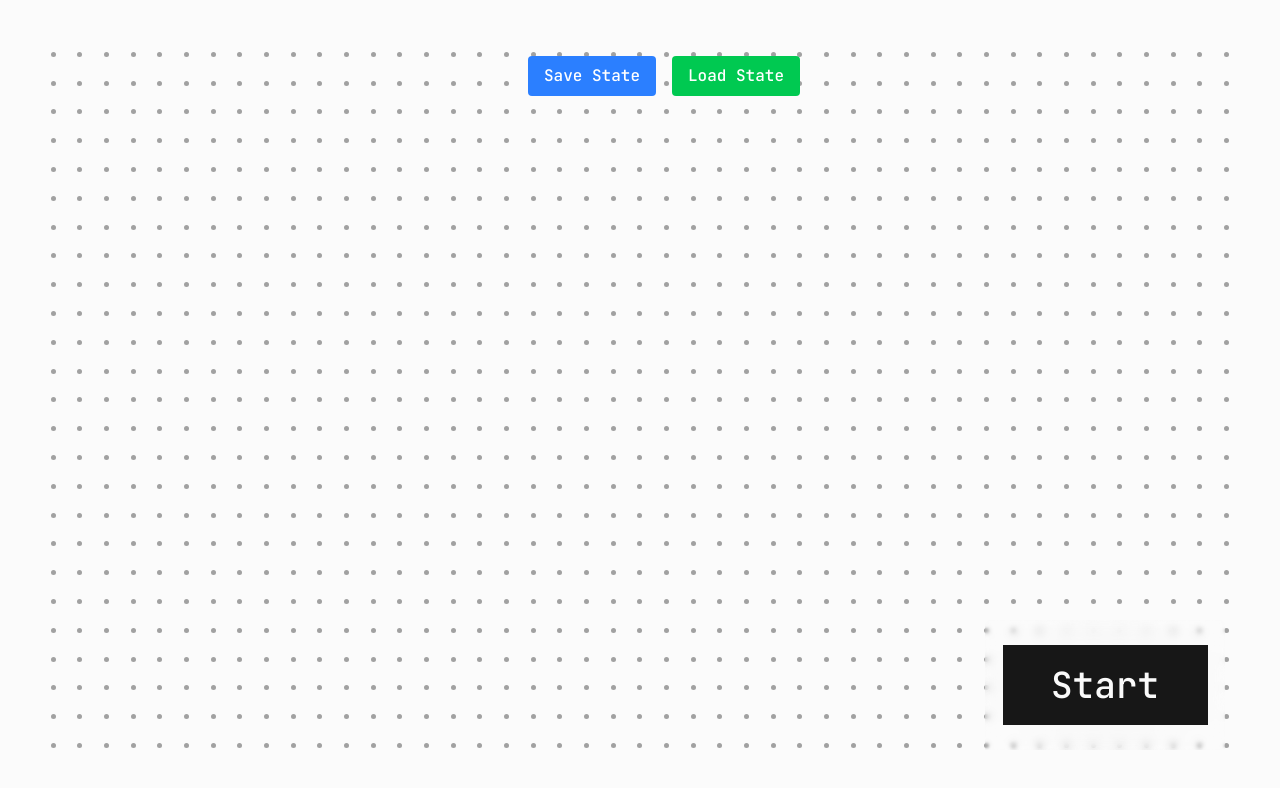
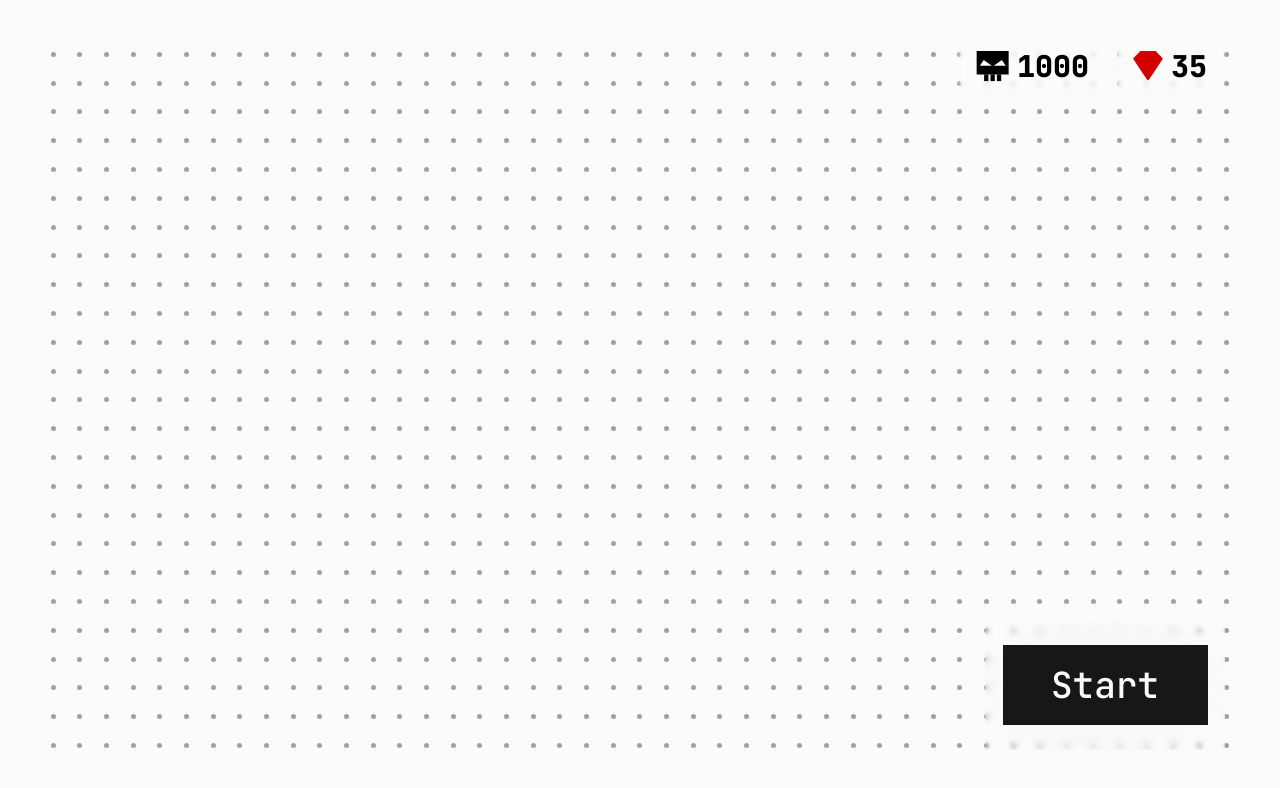
Before and after one commit to developerbola/aqua-war, a Next.js app in the folder client/: page / in a window 1280 px wide. Shown: the top 788 px of the page. Built offline with nearby package versions, Linux system fonts and the light colour scheme.

Commit message:
add balance part

```diff
--- a/client/app/layout.tsx
+++ b/client/app/layout.tsx
@@ -4,7 +4,7 @@ import { JetBrains_Mono } from "next/font/google";
 
 const jet = JetBrains_Mono({
   subsets: ["latin"],
-  weight: ["500"],
+  weight: ["500", "700", "800"],
   variable: "--font-jet",
 });
 
--- a/client/app/page.tsx
+++ b/client/app/page.tsx
@@ -1,9 +1,11 @@
 import GameButton from "@/parts/GameButton";
 import Land from "../parts/Land";
+import Balance from "@/parts/Balance";
 
 const Main = () => {
   return (
     <div className="relative h-screen w-screen">
+      <Balance />
       <Land />
       <GameButton />
     </div>
--- a/client/app/styles/globals.css
+++ b/client/app/styles/globals.css
@@ -1,13 +1,6 @@
 @import "tailwindcss";
 @import "tw-animate-css";
-
-* {
-  user-select: text;
-}
-
-button {
-  user-select: none;
-}
+@import "./styles.css";
 
 @theme inline {
   --color-background: var(--background);
--- /dev/null
+++ b/client/app/styles/styles.css
@@ -0,0 +1,18 @@
+* {
+  user-select: none;
+}
+
+img {
+  -webkit-user-drag: none;
+}
+
+#balanceContainer::before {
+  content: "";
+  position: absolute;
+  inset: 0;
+  z-index: 0;
+  background: #fbfbfbbf;
+  border-radius: 10px;
+  filter: blur(2px);
+  backdrop-filter: blur(0.5px);
+}
--- a/client/components/Block.tsx
+++ b/client/components/Block.tsx
@@ -17,7 +17,7 @@ const Block = ({
   hasBottom,
   onToggle,
 }: BlockProps) => {
-  const defaultRadius = "8px";
+  const defaultRadius = "10px";
   const activeRadius = "0px";
 
   let topLeftRadius = defaultRadius;
--- /dev/null
+++ b/client/parts/Balance.tsx
@@ -0,0 +1,20 @@
+const Balance = () => {
+  return (
+    <div className="absolute top-10 left-[75%] flex items-center gap-3">
+      <div className="relative text-black px-4 py-2" id="balanceContainer">
+        <div className="relative z-10 flex items-center gap-2">
+          <img src="/coin.svg" alt="coin-icon" />
+          <p className="text-3xl font-[800]">1000</p>
+        </div>
+      </div>
+      <div className="relative text-black px-4 py-2" id="balanceContainer">
+        <div className="relative z-10 flex items-center gap-2">
+          <img src="/gem.svg" alt="coin-icon" />
+          <p className="text-3xl font-[800]">35</p>
+        </div>
+      </div>
+    </div>
+  );
+};
+
+export default Balance;
--- a/client/parts/Land.tsx
+++ b/client/parts/Land.tsx
@@ -18,22 +18,20 @@ const Land = () => {
     });
   };
 
-  // Save active block IDs as a flat array to localStorage
   const saveState = () => {
     const activeIds: number[] = [];
     active.forEach((rowArr, row) => {
       rowArr.forEach((isActive, col) => {
         if (isActive) {
-          activeIds.push(row * cols + col); // Flat ID: 0 to (rows*cols-1)
+          activeIds.push(row * cols + col);
         }
       });
     });
     localStorage.setItem("blockState", JSON.stringify(activeIds));
-    console.log("Saved active IDs:", activeIds); // For debugging or export
-    toast("Saved"); // Or use a toast/notification
+    console.log("Saved active IDs:", activeIds);
+    toast("Saved");
   };
 
-  // Load from localStorage and restore state
   const loadState = () => {
     const saved = localStorage.getItem("blockState");
     if (saved) {
@@ -58,20 +56,6 @@ const Land = () => {
 
   return (
     <div className="flex flex-col h-screen w-full">
-      <div className="absolute top-10 left-[40%] flex justify-center gap-4 p-4">
-        <button
-          className="px-4 py-2 bg-blue-500 text-white rounded"
-          onClick={saveState}
-        >
-          Save State
-        </button>
-        <button
-          className="px-4 py-2 bg-green-500 text-white rounded"
-          onClick={loadState}
-        >
-          Load State
-        </button>
-      </div>
       <div
         className="grid flex-1 p-10"
         style={{
```
Also changed, not shown: client/public/coin.svg (added), client/public/gem.svg (added).
